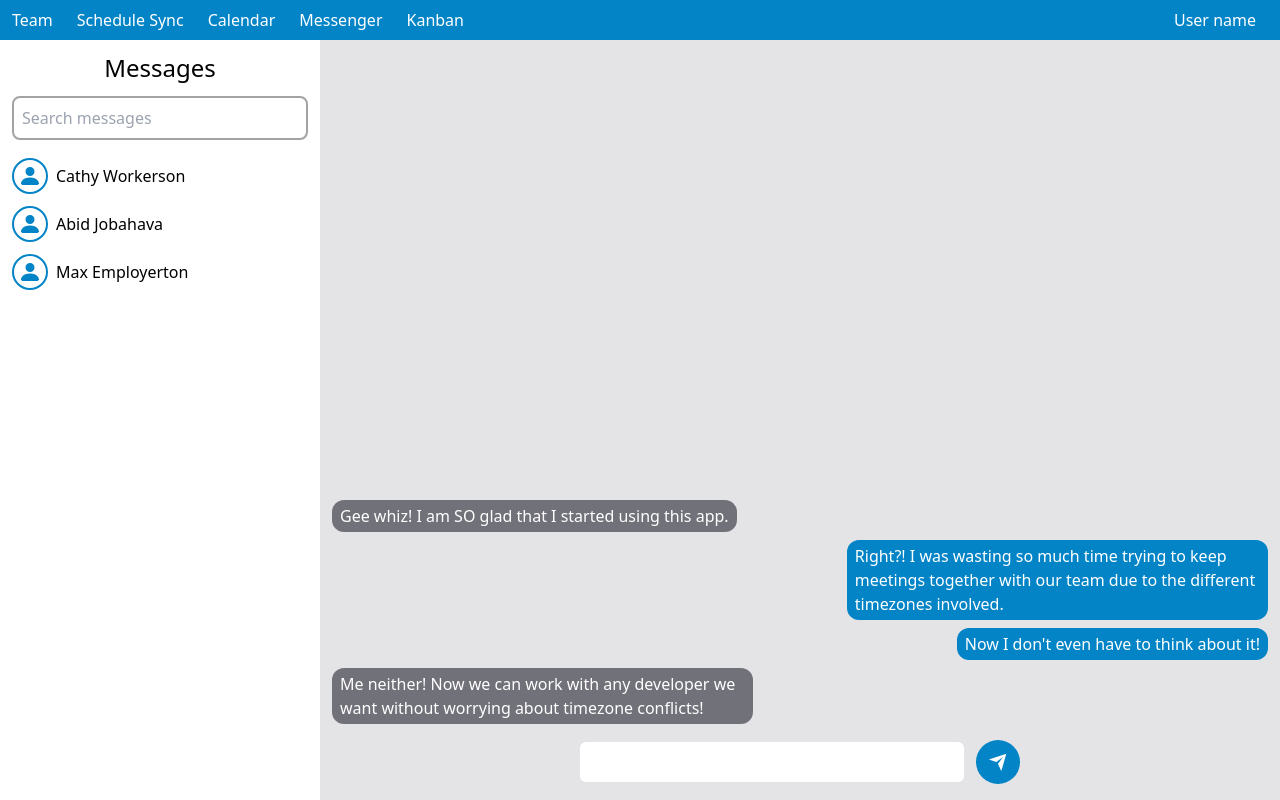
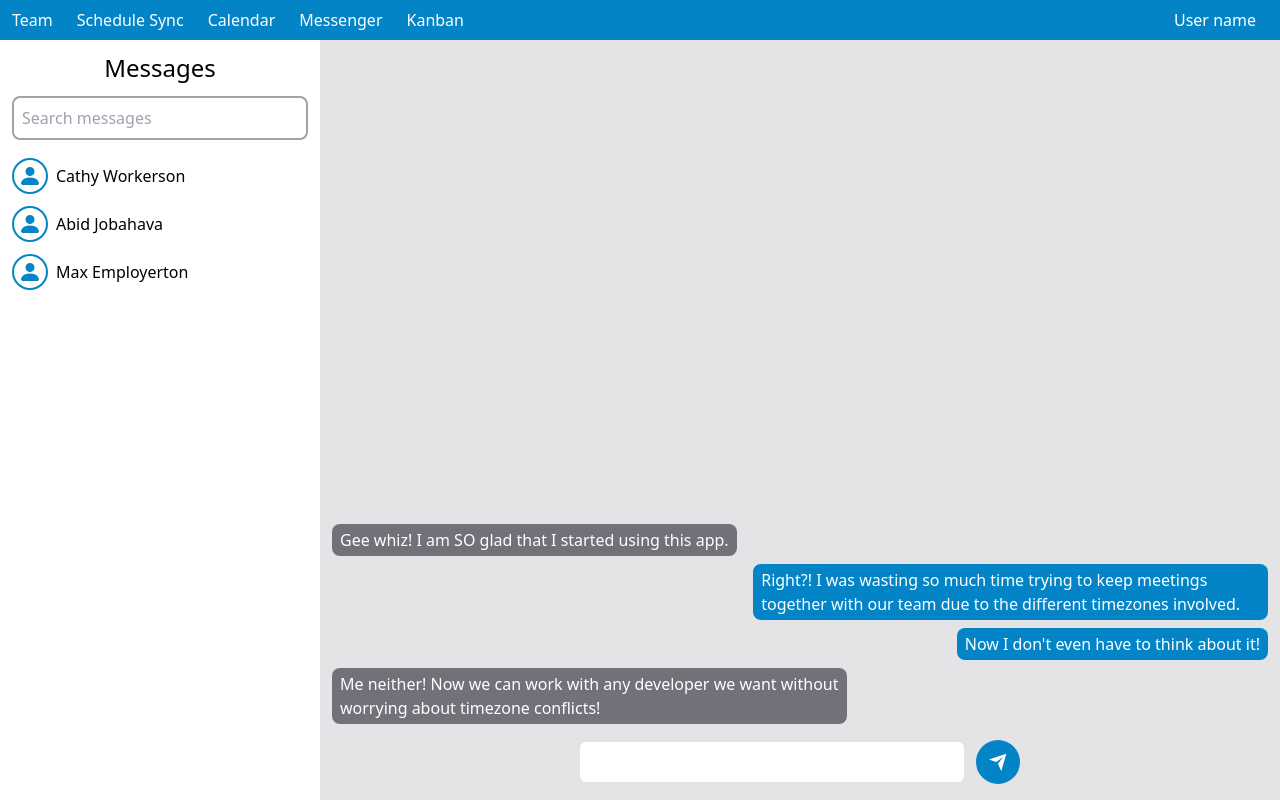
Before and after one commit to ploymahloy/async-team-mgr, a React (Create React App) app: page / in a window 1280 px wide. Built offline with nearby package versions, Linux system fonts and the light colour scheme; the HTML template or start-up script is replaced by a standard one.

Commit message:
added formatting to save new lines from textarea, played with message appearance to better match modern messengers

```diff
--- a/src/components/Messenger.tsx
+++ b/src/components/Messenger.tsx
@@ -145,7 +145,7 @@ export default function Messenger() {
               )}>
                 <div
                   key={id}
-                  className={'max-w-[45%] my-1 px-2 py-1 rounded-xl text-white break-words '
+                  className={'max-w-[55%] my-1 px-2 py-1 rounded-lg text-white break-words whitespace-pre-wrap '
                     + (flow === "outgoing"
                       ? 'bg-sky-600'
                       : 'bg-zinc-500'
```
